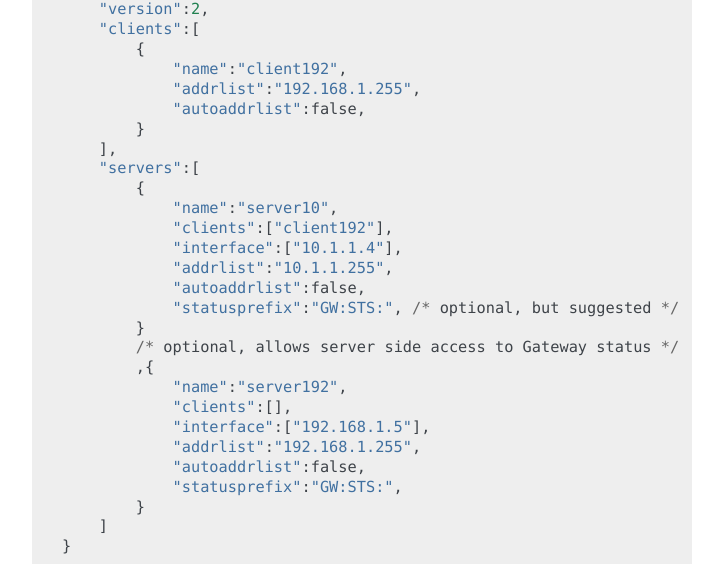
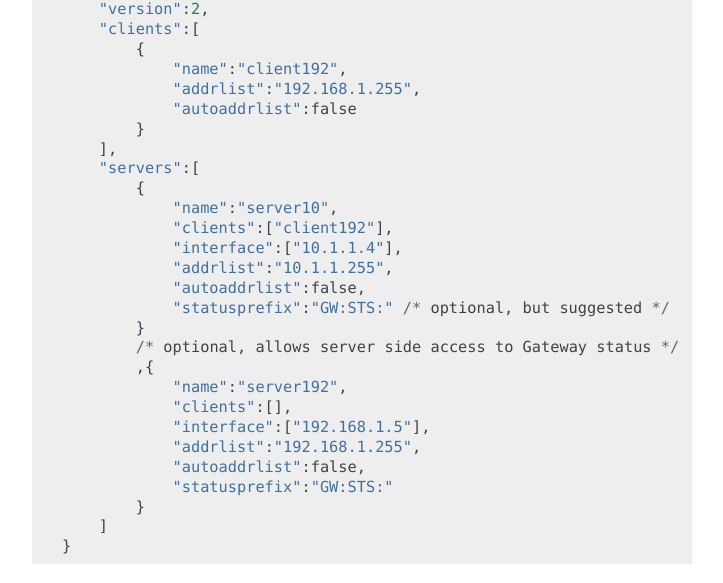
Before and after one commit to epics-base/p4p, a Sphinx documentation site: the page built from documentation/gw.rst, in a window 1280 px wide and 900 px high, scrolled down 2067 px. Shown: the part 160-743 px from the top of the window, without its empty margins (388-1111 px from the left). Built offline with Sphinx 7.4.7, drawn with Linux system fonts in a browser that asks for light colours.

Commit message:
gw: fix json example.

```diff
--- a/documentation/gw.rst
+++ b/documentation/gw.rst
@@ -119,7 +119,7 @@ communicate with a server running on ``192.168.1.23``.  ::
             {
                 "name":"client192",
                 "addrlist":"192.168.1.255",
-                "autoaddrlist":false,
+                "autoaddrlist":false
             }
         ],
         "servers":[
@@ -129,7 +129,7 @@ communicate with a server running on ``192.168.1.23``.  ::
                 "interface":["10.1.1.4"],
                 "addrlist":"10.1.1.255",
                 "autoaddrlist":false,
-                "statusprefix":"GW:STS:", /* optional, but suggested */
+                "statusprefix":"GW:STS:" /* optional, but suggested */
             }
             /* optional, allows server side access to Gateway status */
             ,{
@@ -138,7 +138,7 @@ communicate with a server running on ``192.168.1.23``.  ::
                 "interface":["192.168.1.5"],
                 "addrlist":"192.168.1.255",
                 "autoaddrlist":false,
-                "statusprefix":"GW:STS:",
+                "statusprefix":"GW:STS:"
             }
         ]
     }
```
